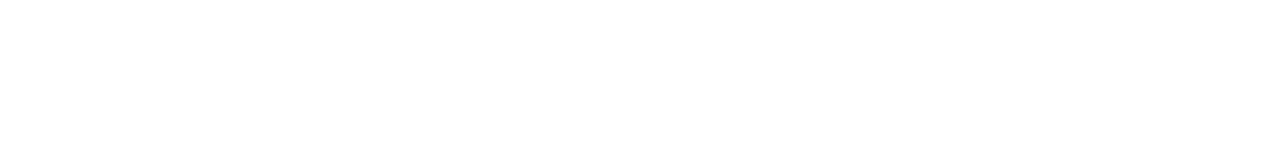
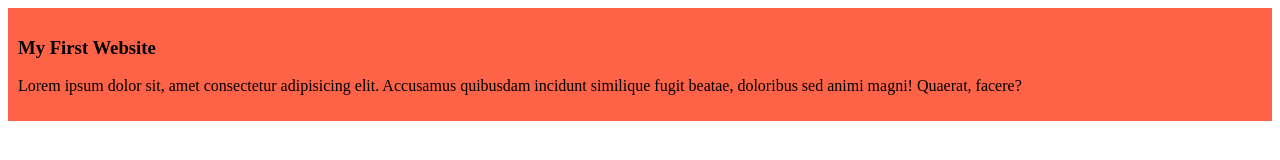
Before and after one commit to smalaminsaikat/my-simple-website, a plain HTML site: page index.html in a window 1280 px wide. Drawn offline with Linux system fonts and the light colour scheme.

Commit message:
added the first blog

```diff
--- a/index.html
+++ b/index.html
@@ -4,8 +4,12 @@
     <meta charset="UTF-8">
     <meta name="viewport" content="width=device-width, initial-scale=1.0">
     <title>My Simple Website</title>
+    <link rel="stylesheet" href="styles/blog.css">
 </head>
 <body>
-
+    <div>
+        <h3>My First Website</h3>
+        <p>Lorem ipsum dolor sit, amet consectetur adipisicing elit. Accusamus quibusdam incidunt similique fugit beatae, doloribus sed animi magni! Quaerat, facere?</p>
+    </div>
 </body>
 </html>
--- /dev/null
+++ b/styles/blog.css
@@ -0,0 +1,4 @@
+div{
+    background-color: tomato;
+    padding: 10px;
+}
```
